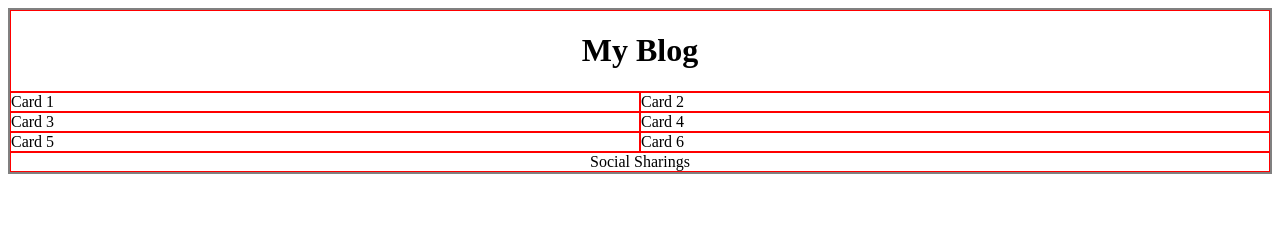
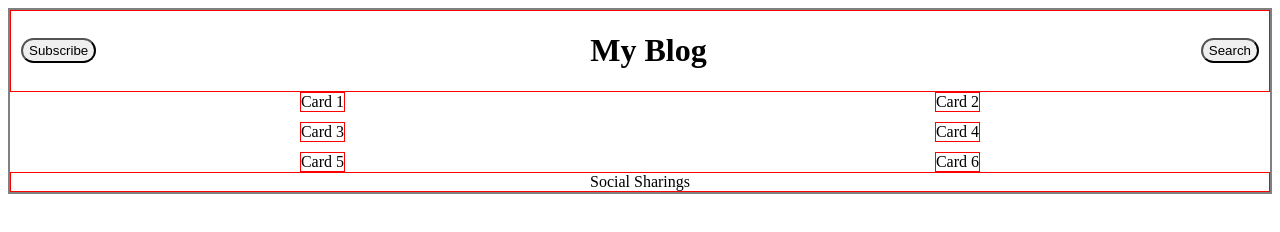
Before and after one commit to Piggun/Blog-project, a plain HTML site: page index.html in a window 1280 px wide. Drawn offline with Linux system fonts and the light colour scheme.

Commit message:
added sub and search buttons

```diff
--- a/css/style.css
+++ b/css/style.css
@@ -11,11 +11,24 @@
     border: 1px solid red;
 }
 
-#header{
+.header{
     grid-area: hd;
     display: flex;
+    flex-direction: row;
+    justify-content: space-between;
+}
+
+button{
+    display: flex;
+    height: 25px;
+    flex-direction: column;
+    align-self:center;
     justify-content: center;
+    border-radius: 20px;
+    margin-left: 10px;
+    margin-right: 10px;
 }
+
 
 #content{
     grid-area: ct;
@@ -24,6 +37,8 @@
     "a a"
     "b b"
     "c c";
+    grid-gap: 10px;
+    justify-content: space-around;
 }
 
 #footer{
--- a/index.html
+++ b/index.html
@@ -8,8 +8,10 @@
 
     <body>
         <div id="pageLayout">
-            <div class= box id="header">
+            <div class="header box">
+                <button id="subs">Subscribe</button>
                 <h1>My Blog</h1>
+                <button id="search">Search</button>
             </div>
             <div id="content">
                 <div class="card box">Card 1</div>
```
